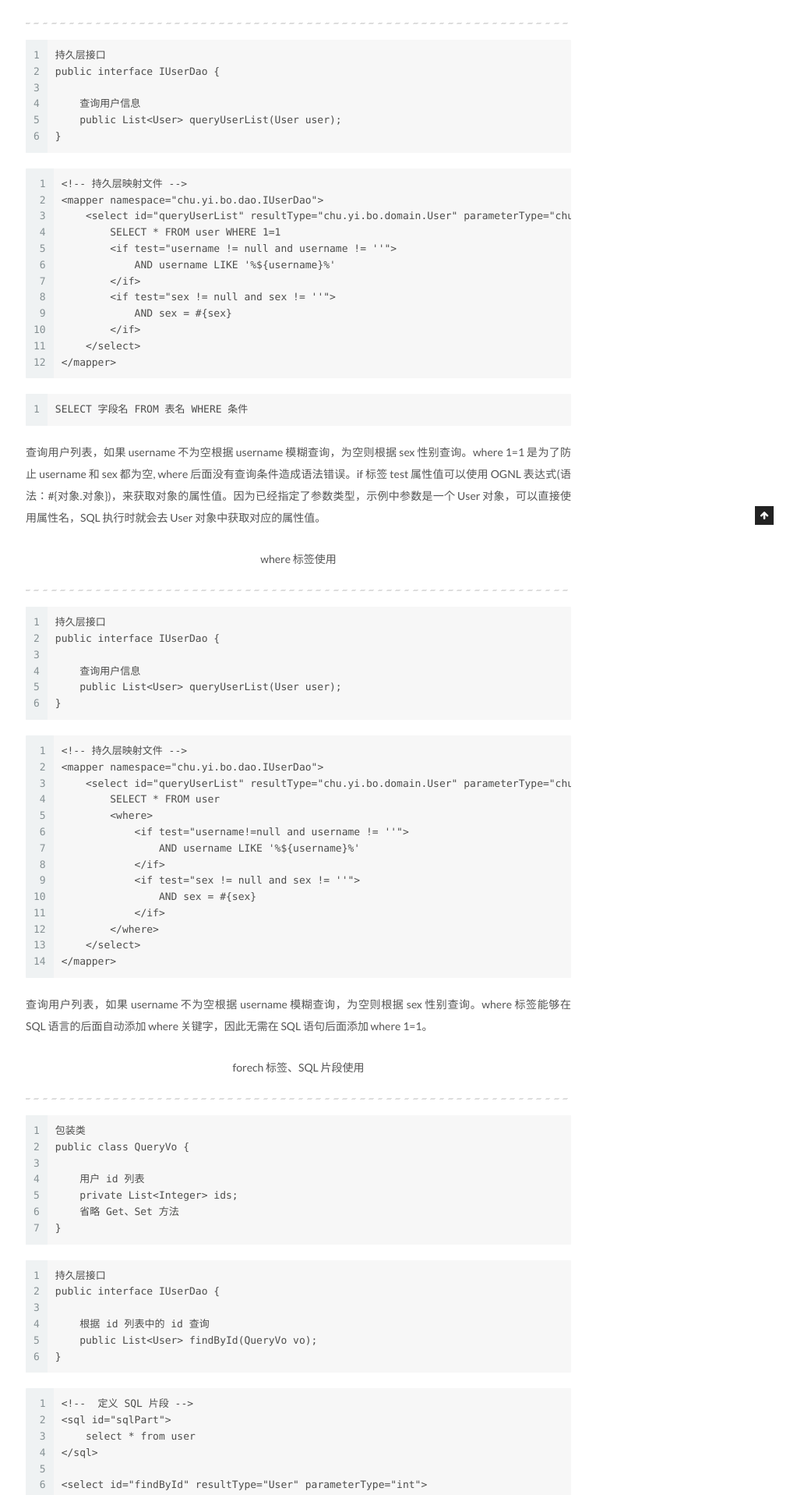
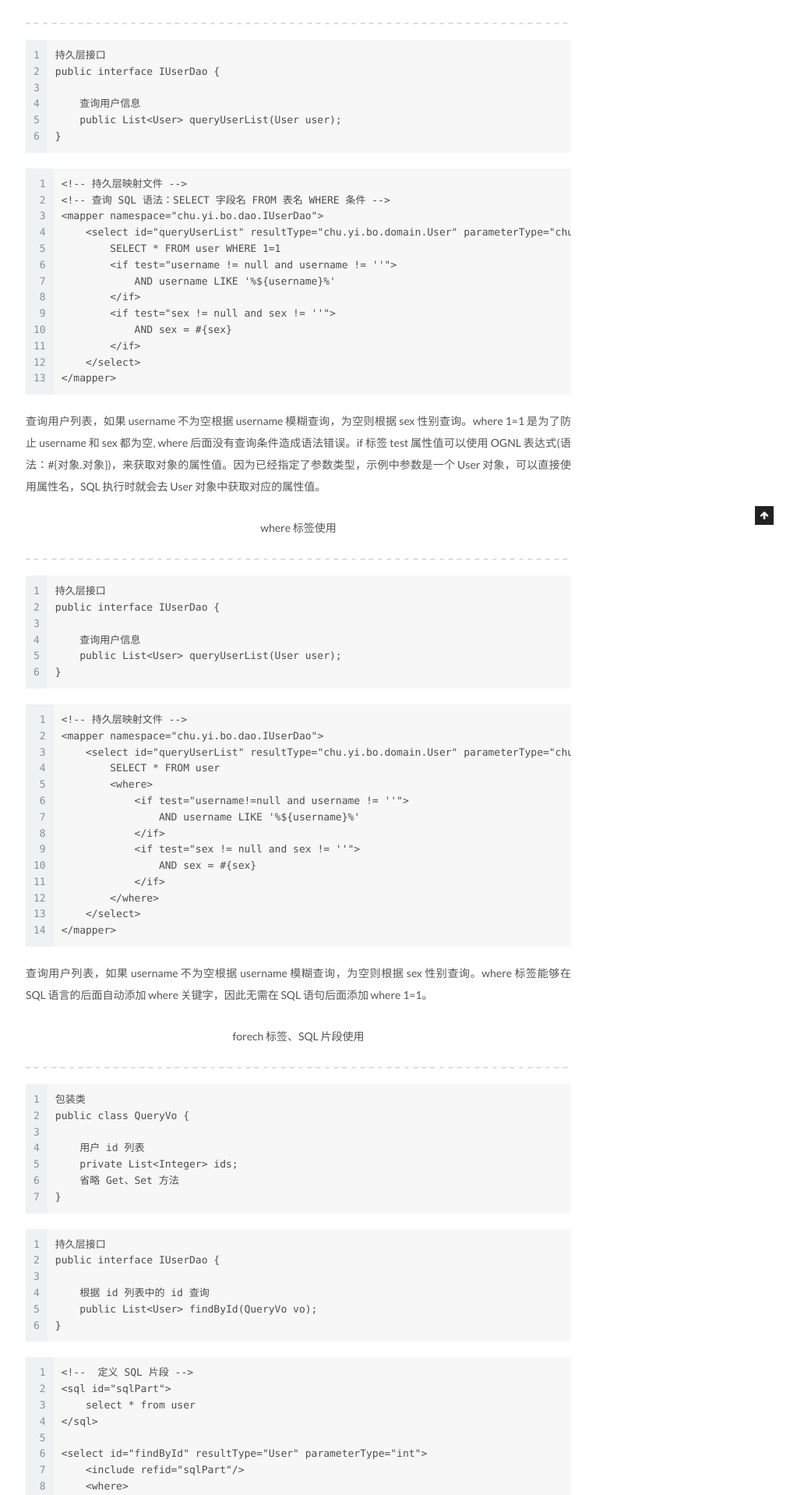
Before and after one commit to chuyibo/chuyibo.github.io, a Jekyll site: the page built from _posts/2021-01-27-MyBatis 学习笔记08.md, in a window 1280 px wide. Shown: the part 327-2244 px from the top of the page at 78% size, without its empty margins (257-1280 px from the left). Built offline with Jekyll 4.4.1, drawn with Linux system fonts in a browser that asks for light colours; some of the changed lines change nothing that is shown.

Commit message:
2021/02/17

````diff
--- a/_posts/2021-01-27-MyBatis 学习笔记08.md
+++ b/_posts/2021-01-27-MyBatis 学习笔记08.md
@@ -21,6 +21,7 @@ public interface IUserDao {
 
 ```
 <!-- 持久层映射文件 -->
+<!-- 查询 SQL 语法：SELECT 字段名 FROM 表名 WHERE 条件 -->
 <mapper namespace="chu.yi.bo.dao.IUserDao">
     <select id="queryUserList" resultType="chu.yi.bo.domain.User" parameterType="chu.yi.bo.domain.User">
         SELECT * FROM user WHERE 1=1
@@ -32,10 +33,6 @@ public interface IUserDao {
         </if>
     </select>
 </mapper>
-```
-
-```
-SELECT 字段名 FROM 表名 WHERE 条件
 ```
 
 查询用户列表，如果 username 不为空根据 username 模糊查询，为空则根据 sex 性别查询。where 1=1 是为了防止 username 和 sex 都为空, where 后面没有查询条件造成语法错误。if 标签 test 属性值可以使用 OGNL 表达式(语法：#{对象.对象})，来获取对象的属性值。因为已经指定了参数类型，示例中参数是一个 User 对象，可以直接使用属性名，SQL 执行时就会去 User 对象中获取对应的属性值。
````
